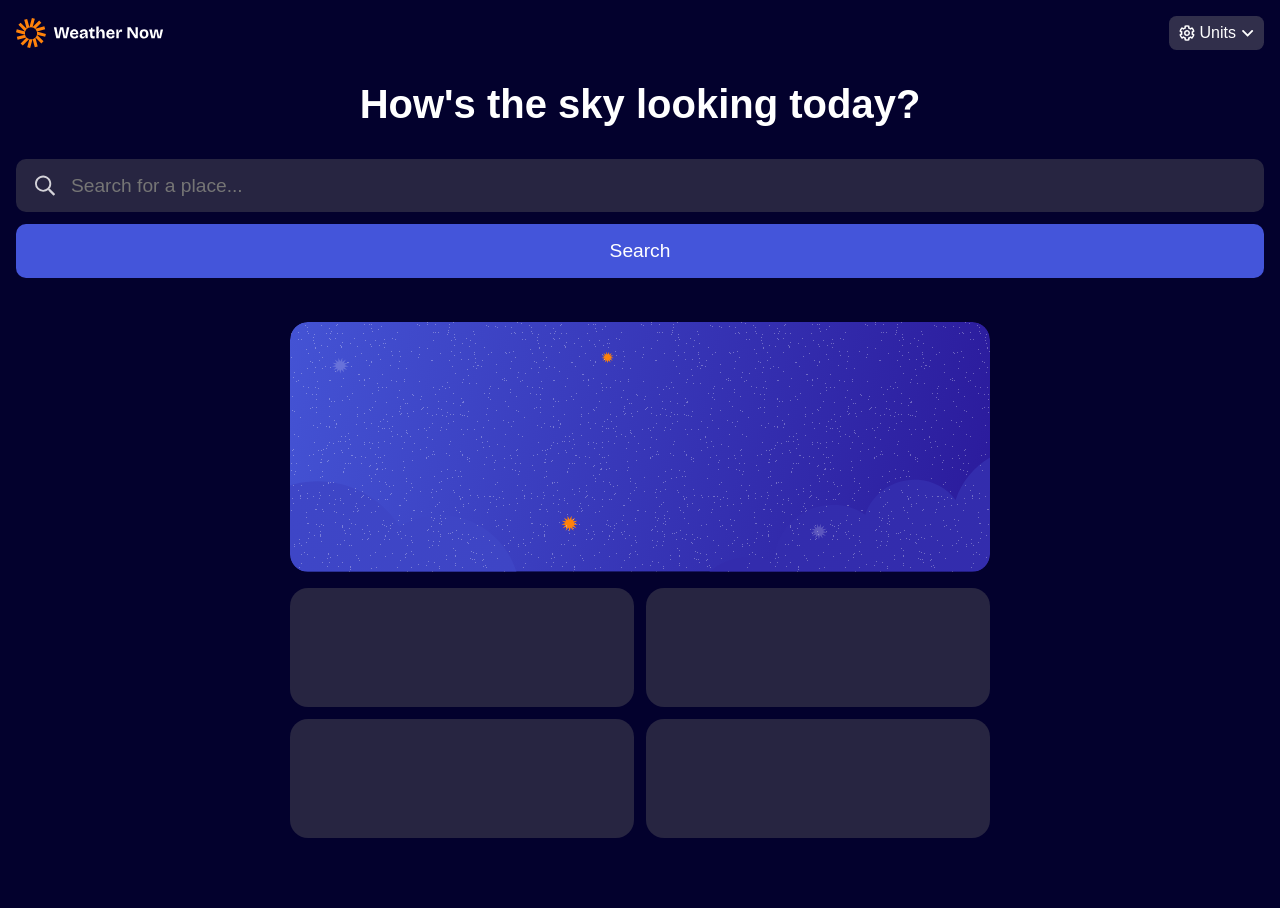
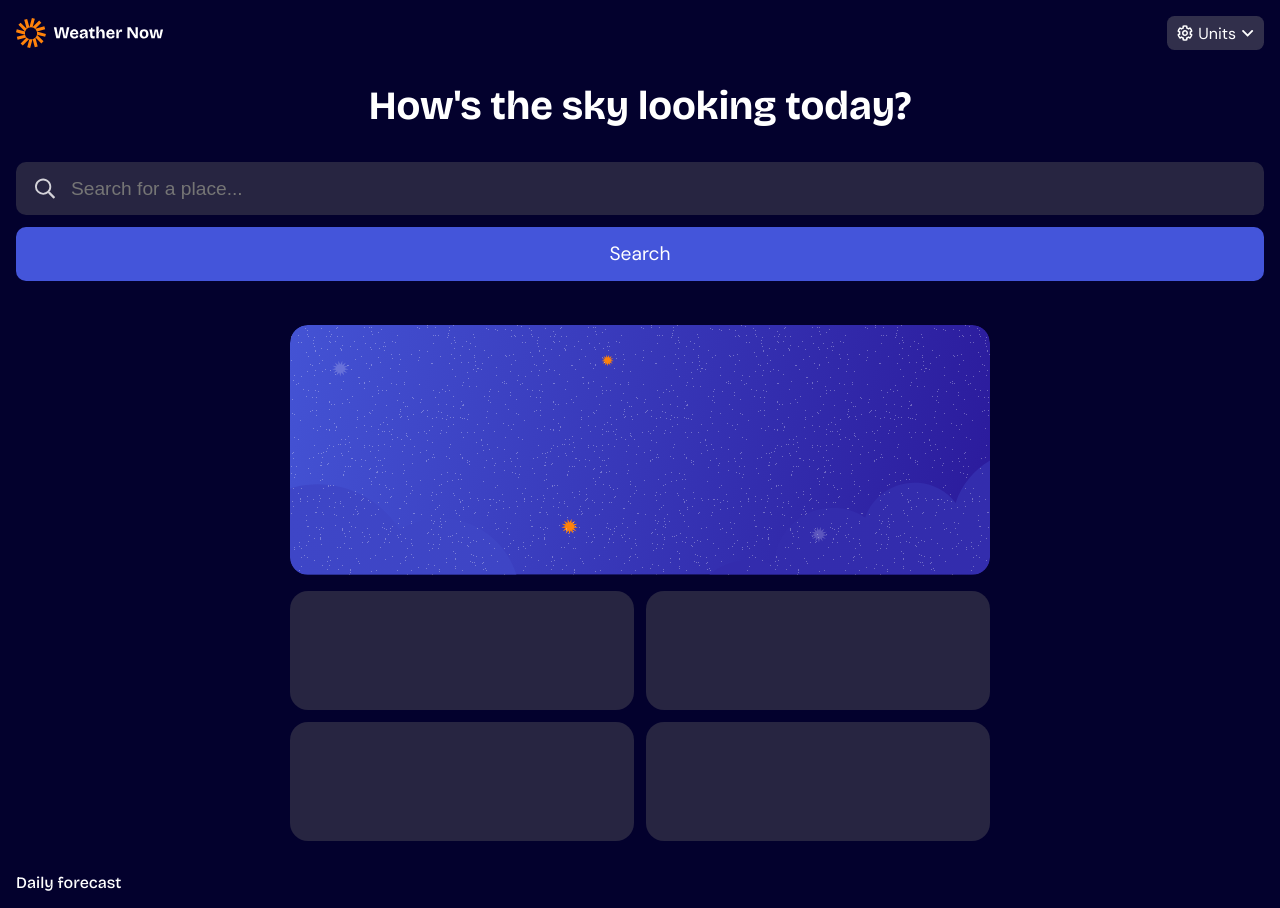
Before and after one commit to Anfield-Lam/front-end-mentor-weather-app-main, a React (Vite) app: page / in a window 1280 px wide. Before the commit the page ends 886 px from the top, so only its background shows below. Built offline with nearby package versions, Linux system fonts and the light colour scheme.

Commit message:
font fix

```diff
--- a/src/App.css
+++ b/src/App.css
@@ -6,7 +6,13 @@
 
 .aboveSearchBarText {
   text-align: center;
+  font-family: 'BriVariableFont', 'Bricolage Grotesque', sans-serif;
   font-weight: 700;
   font-size: 2.5rem;
   padding: 2rem;
 }
+
+.belowFourBoxesText {
+  font-family: 'BriVariableFont', 'Bricolage Grotesque', sans-serif;
+  font-weight: 500;
+}
--- a/src/App.jsx
+++ b/src/App.jsx
@@ -10,6 +10,7 @@ function App() {
       <div className='aboveSearchBarText'>How's the sky looking today?</div>
       <SearchBar/>
       <CountryWeatherInfoGridBoxes/>
+      <div className='belowFourBoxesText'>Daily forecast</div>
     </div>
   )
 }
--- a/src/SearchBar.css
+++ b/src/SearchBar.css
@@ -28,7 +28,7 @@
 .SearchBarText {
   flex: 1;
   width: 100%;
-  height: 1.2rem;
+  height: 2rem;
   background-color: hsl(243, 27%, 20%);
   border: none;
   outline: none;
--- a/src/index.css
+++ b/src/index.css
@@ -1,15 +1,28 @@
 @font-face {
   font-family: 'BriVariableFont';
-  src: url('./assets/fonts/BricolageGrotesque-VariableFont_opsz,wdth,wght.ttf') format('ttf');
+  src: url('./assets/fonts/Bricolage_Grotesque/BricolageGrotesque-VariableFont_opsz,wdth,wght.ttf') format('truetype');
+  font-weight: 200 800;
+  font-style: normal;
+}
+
+@font-face {
+  font-family: 'DmItalicVariableFont';
+  src: url('./assets/fonts/DM_Sans/DMSans-Italic-VariableFont_opsz,wght.ttf') format('truetype');
+  font-weight: 100 900;
+  font-style: italic;
+}
+
+@font-face {
+  font-family: 'DmVariableFont';
+  src: url('./assets/fonts/DM_Sans/DMSans-VariableFont_opsz,wght.ttf') format('truetype');
   font-weight: 300 700; /* variable range */
   font-style: normal;
 }
-
 
 body {
   margin: 0;
   box-sizing: border-box;
   background-color: hsl(243, 96%, 9%);
   color: hsl(0, 0%, 100%);
-  font-family: 'BriVariableFont', sans-serif;;
+  font-family: 'DmVariableFont', sans-serif;
 }
```
